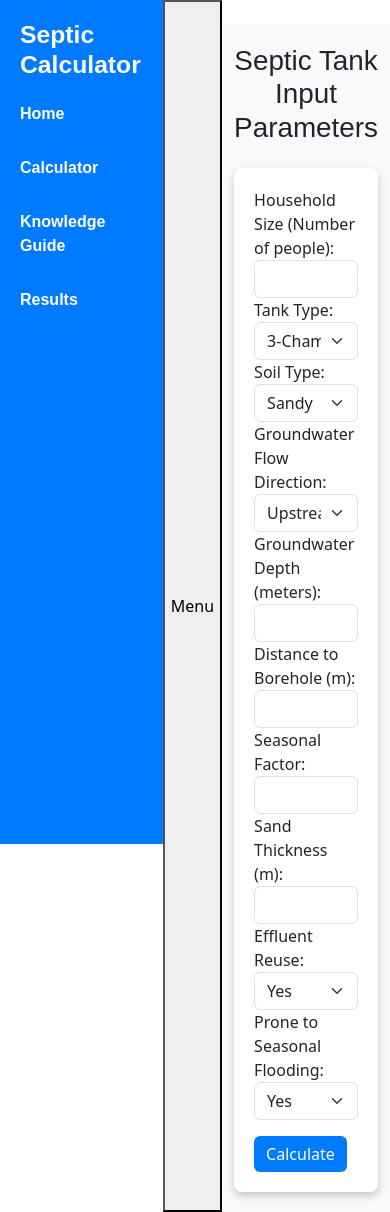
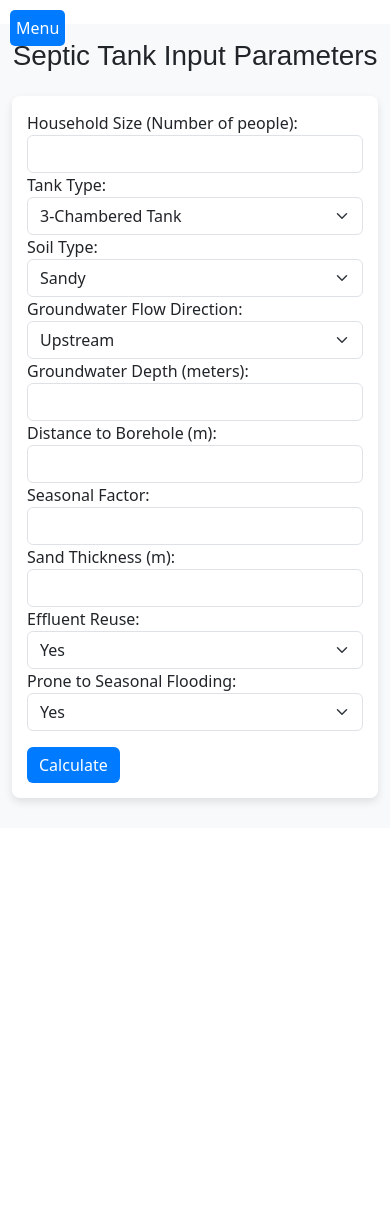
Before and after one commit to Annamaria9-coder/SepticTankCalculator, a Flask app: page /calculate in a window 390 px wide. After the commit the page ends 805 px from the top, so only its background shows below. Run offline with Flask 3, Linux system fonts and the light colour scheme.

Commit message:
Update styles.css

```diff
--- a/app/static/styles.css
+++ b/app/static/styles.css
@@ -1,43 +1,49 @@
-/* styles.css */
-
-/* Set the global font to Poppins */
+/* Global styles */
 body, h1, h2, h3, h4, h5, h6, p {
     font-family: 'Poppins', sans-serif;
-    color: #003366; /* Optional: Set a default dark blue color for headings */
+    color: #003366;
 }
 
-/* Bold styling for headers */
 h1, h2, h3 {
-    font-weight: 600; /* Make headings bolder */
+    font-weight: 600;
 }
 
-/* Regular weight for paragraph text */
 p {
     font-weight: 400;
-    color: #333; /* Slightly lighter for normal text */
+    color: #333;
 }
 
 body {
     margin: 0;
     padding: 0;
     display: flex;
-    background-color: #f8f9fa; /* Light background */
+    background-color: #f8f9fa;
 }
 
+/* Sidebar styling */
 .sidebar {
     width: 250px;
-    background-color: #007bff; /* Blue theme for sidebar */
+    background-color: #007bff;
     color: white;
     height: 100vh;
     display: flex;
     flex-direction: column;
     padding-top: 20px;
+    position: fixed;
+    top: 0;
+    left: 0;
+    z-index: 1000;
+    transform: translateX(0);
+    transition: transform 0.3s ease;
 }
 
-/* Apply Poppins font and bold styling to sidebar title and links */
+.sidebar.hidden {
+    transform: translateX(-250px);
+}
+
 .sidebar h2, .sidebar a {
     font-family: 'Poppins', sans-serif;
-    font-weight: 600; /* Match boldness for headings */
+    font-weight: 600;
     color: white;
 }
 
@@ -52,31 +58,112 @@ body {
 }
 
 .sidebar a:hover {
-    background-color: #0056b3; /* Darker blue on hover */
+    background-color: #0056b3;
 }
 
+/* Sidebar toggle button */
+.sidebar-toggle {
+    position: fixed;
+    top: 15px;
+    left: 15px;
+    background-color: #007bff;
+    border: none;
+    color: white;
+    padding: 8px;
+    border-radius: 5px;
+    cursor: pointer;
+    z-index: 1001;
+}
+
+/* Content container */
 .container {
-    flex: 1;
+    margin-left: 250px; /* Adjusted for sidebar */
+    padding: 20px; /* Consistent padding for all pages */
+    background-color: #f8f9fa;
+    transition: margin-left 0.3s ease;
+    min-height: calc(100vh - 40px); /* Full-page height minus padding */
+}
+
+/* Special alignment for static pages like Homepage and Knowledge Guide */
+.container.static-page {
+    display: block; /* Revert flexbox for static pages */
+    text-align: center; /* Center-align content */
+    padding-top: 50px; /* Top padding for better spacing */
+}
+
+/* Dynamic pages (Calculator, Results) */
+.container.dynamic-page {
+    display: flex;
+    flex-direction: column;
+    justify-content: center;
+    align-items: center;
+    text-align: center;
+}
+
+/* Form and results styling */
+form, .results {
+    max-width: 800px;
+    margin: 0 auto;
+    background: white;
     padding: 20px;
-    background-color: #f8f9fa;
+    border-radius: 8px;
+    box-shadow: 0 4px 8px rgba(0, 0, 0, 0.1);
 }
 
 h1 {
     color: #007bff;
 }
 
-form, .results {
-    background: white;
-    padding: 20px;
-    border-radius: 8px;
-    box-shadow: 0 4px 8px rgba(0, 0, 0, 0.2);
-}
-
+/* Button styling */
 button.btn-primary {
-    background-color: #007bff; /* Blue button */
+    background-color: #007bff;
     border: none;
 }
 
 button.btn-primary:hover {
-    background-color: #0056b3; /* Darker blue button on hover */
+    background-color: #0056b3;
 }
+
+/* Responsive design */
+@media (max-width: 768px) {
+    .sidebar {
+        transform: translateX(-250px);
+    }
+
+    .sidebar.visible {
+        transform: translateX(0);
+    }
+
+    .container {
+        margin-left: 0;
+        padding: 15px;
+    }
+
+    h1 {
+        font-size: 1.5rem;
+    }
+
+    form, .results {
+        padding: 15px;
+    }
+}
+
+@media (max-width: 480px) {
+    .sidebar a {
+        font-size: 0.85rem;
+    }
+
+    .sidebar-toggle {
+        top: 10px;
+        left: 10px;
+        padding: 6px;
+    }
+
+    h1 {
+        font-size: 1.2rem;
+    }
+
+    .results p {
+        font-size: 0.85rem;
+    }
+}
```
